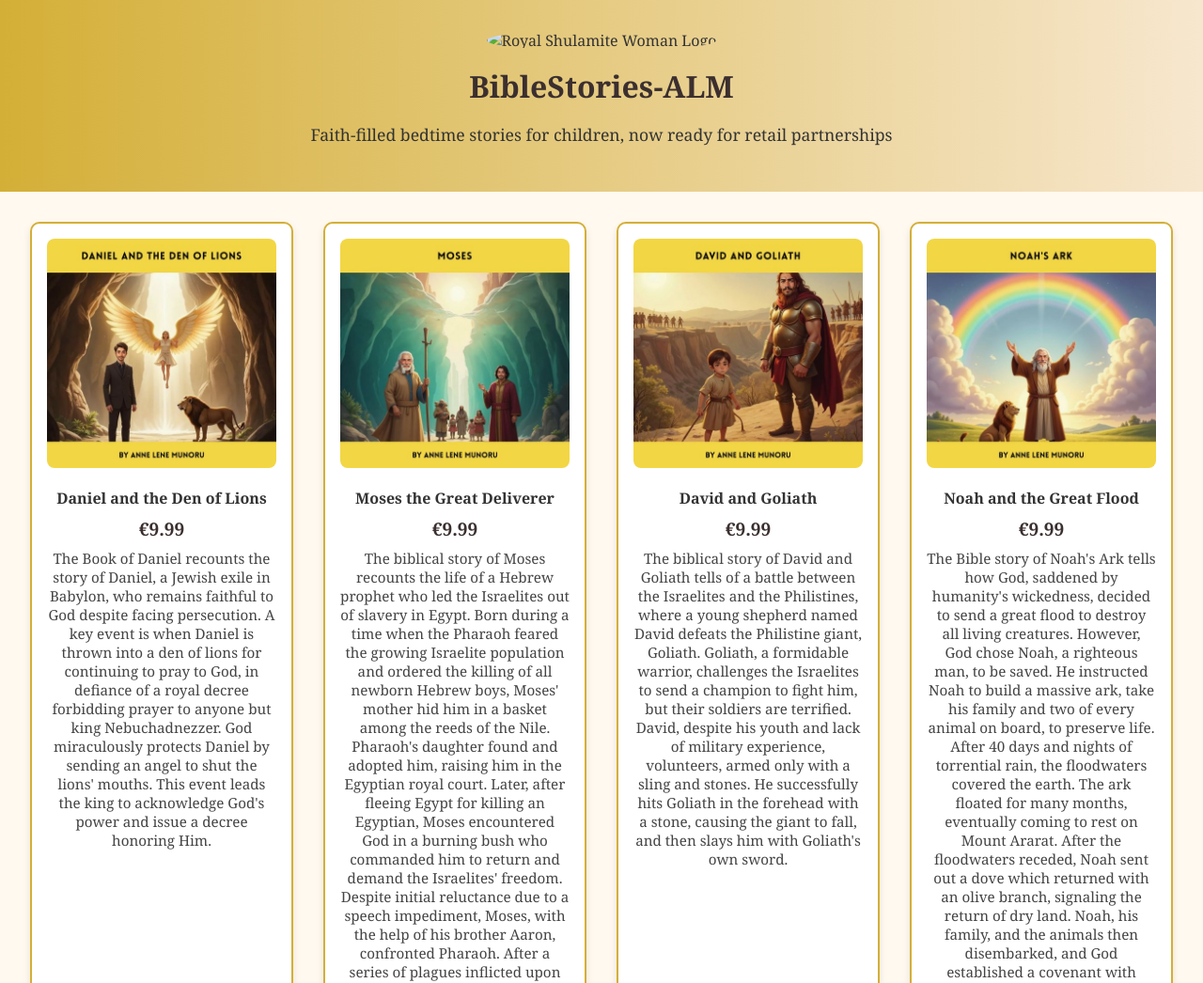
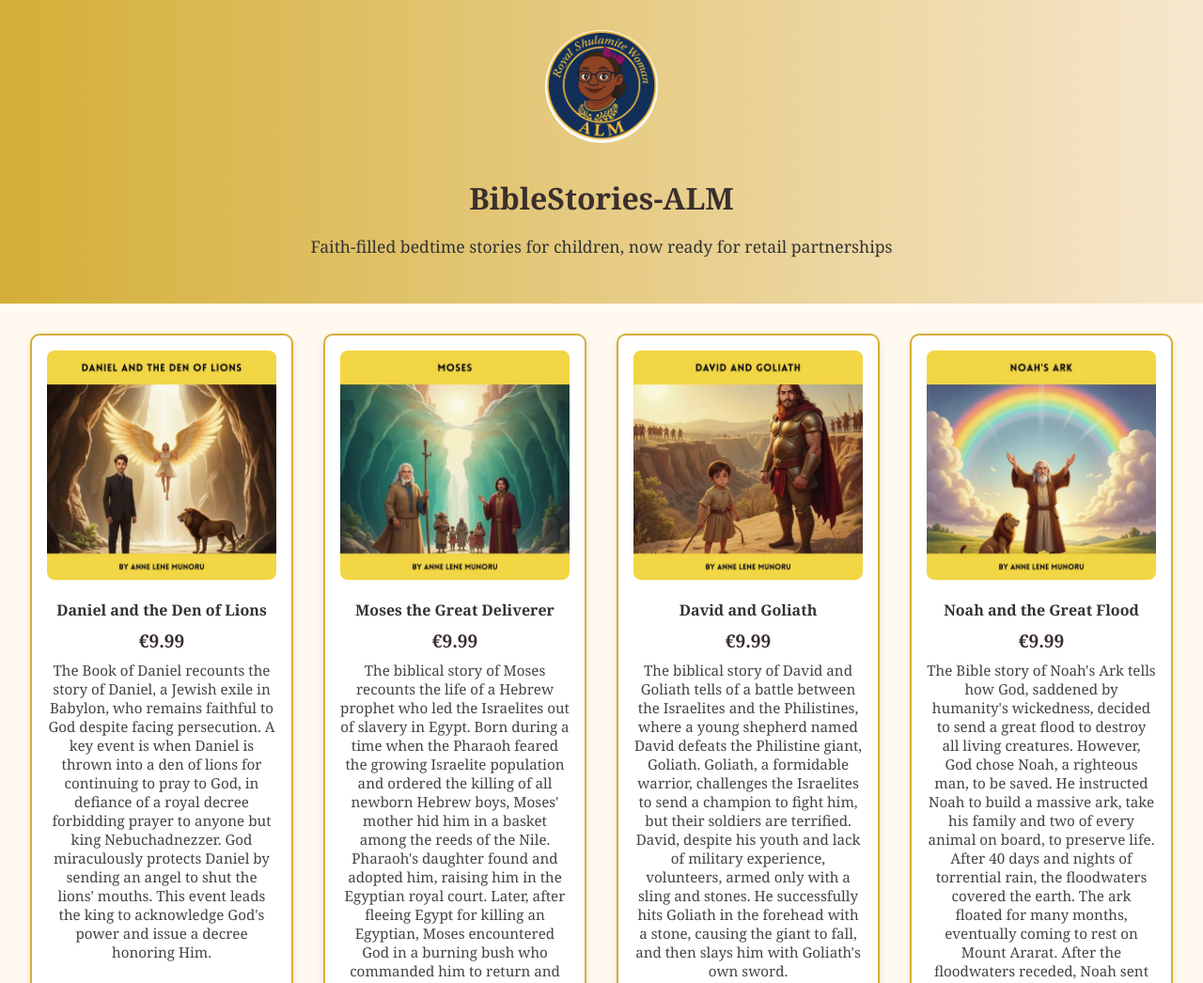
Before and after one commit to royalshulamitewoman/biblestories-alm.net, a plain HTML site: page index.html in a window 1280 px wide. Shown: the top 1046 px of the page at 94% size. Drawn offline with Linux system fonts and the light colour scheme.

Commit message:
Update index.html

```diff
--- a/index.html
+++ b/index.html
@@ -18,8 +18,10 @@
       padding: 2rem;
     }
     header img {
-      width: 150px;
+      max-width: 120px;
+      height: auto;
       border-radius: 50%;
+      margin-bottom: 1rem;
     }
     header h1 {
       font-size: 2rem;
@@ -80,7 +82,7 @@
 </head>
 <body>
   <header>
-    <img src="logo-placeholder.jpg" alt="Royal Shulamite Woman Logo">
+    <img src="logo.jpg" alt="Royal Shulamite Woman Logo">
     <h1>BibleStories-ALM</h1>
     <p>Faith-filled bedtime stories for children, now ready for retail partnerships</p>
   </header>
```
